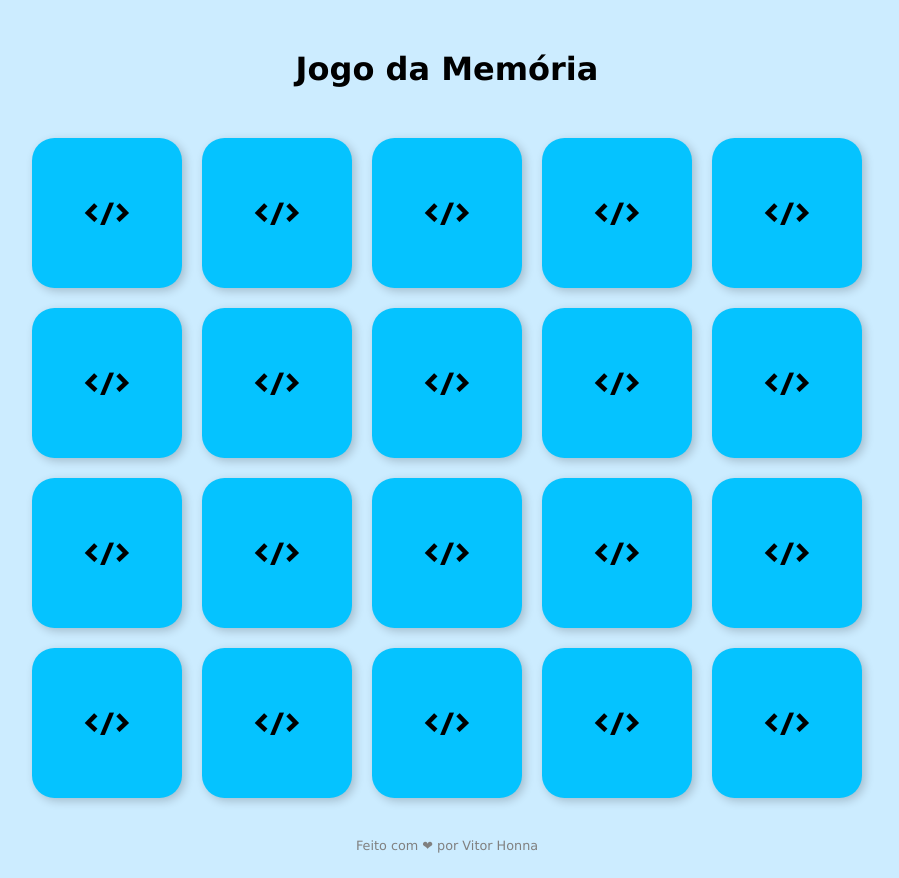
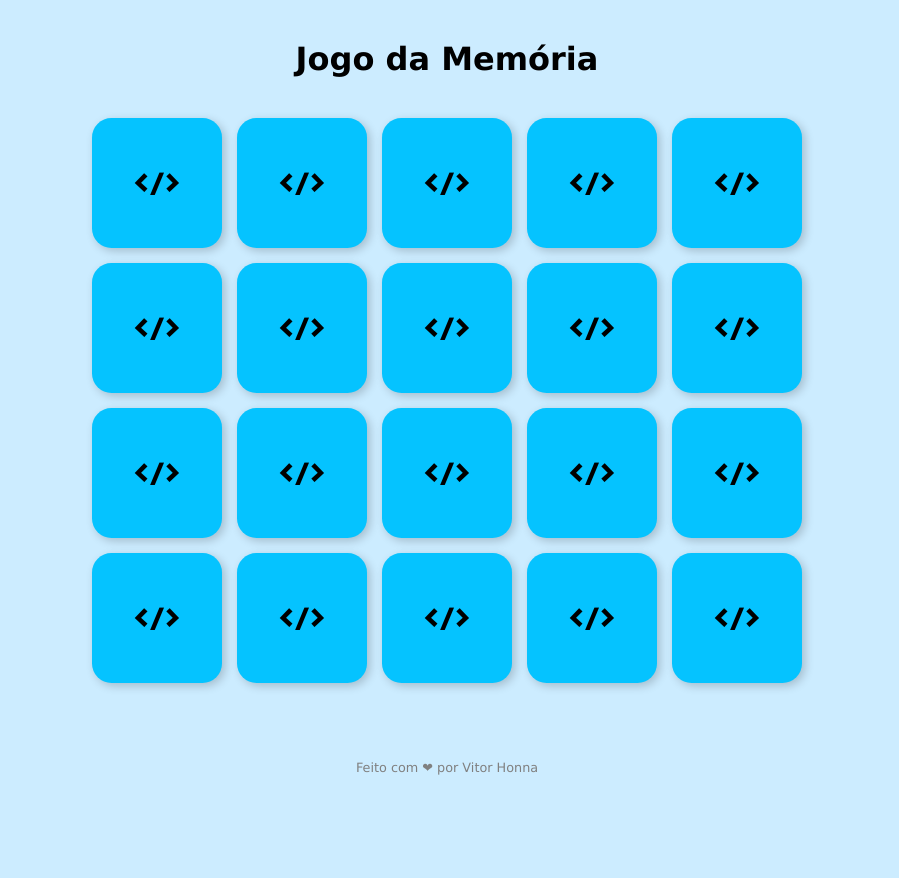
Before and after one commit to vitorhonna/jogo-da-memoria, a plain HTML site: page index.html in a window 1280 px wide. Shown: the whole page, without its empty margins (193-1092 px from the left). After the commit the page ends 800 px from the top, so only its background shows below. Drawn offline with Linux system fonts and the light colour scheme.

Commit message:
Fix responsive layout

```diff
--- a/styles/style.css
+++ b/styles/style.css
@@ -1,6 +1,6 @@
 :root {
-    --gap: 20px;
-    --card: 150px;
+    --gap: 15px;
+    --card: 130px;
     --rows: 4;
     --columns: 5;
 }
@@ -134,7 +134,7 @@ footer {
 }
 
 h1 {
-    margin: 50px;
+    margin: 40px 0 40px 0;
     text-align: center;
 }
 
@@ -162,7 +162,7 @@ footer a {
 @media (max-width: 768px) {
     :root {
         --gap: 10px;
-        --card: 130px;
+        --card: 120px;
         --rows: 5;
         --columns: 4;
     }
```
